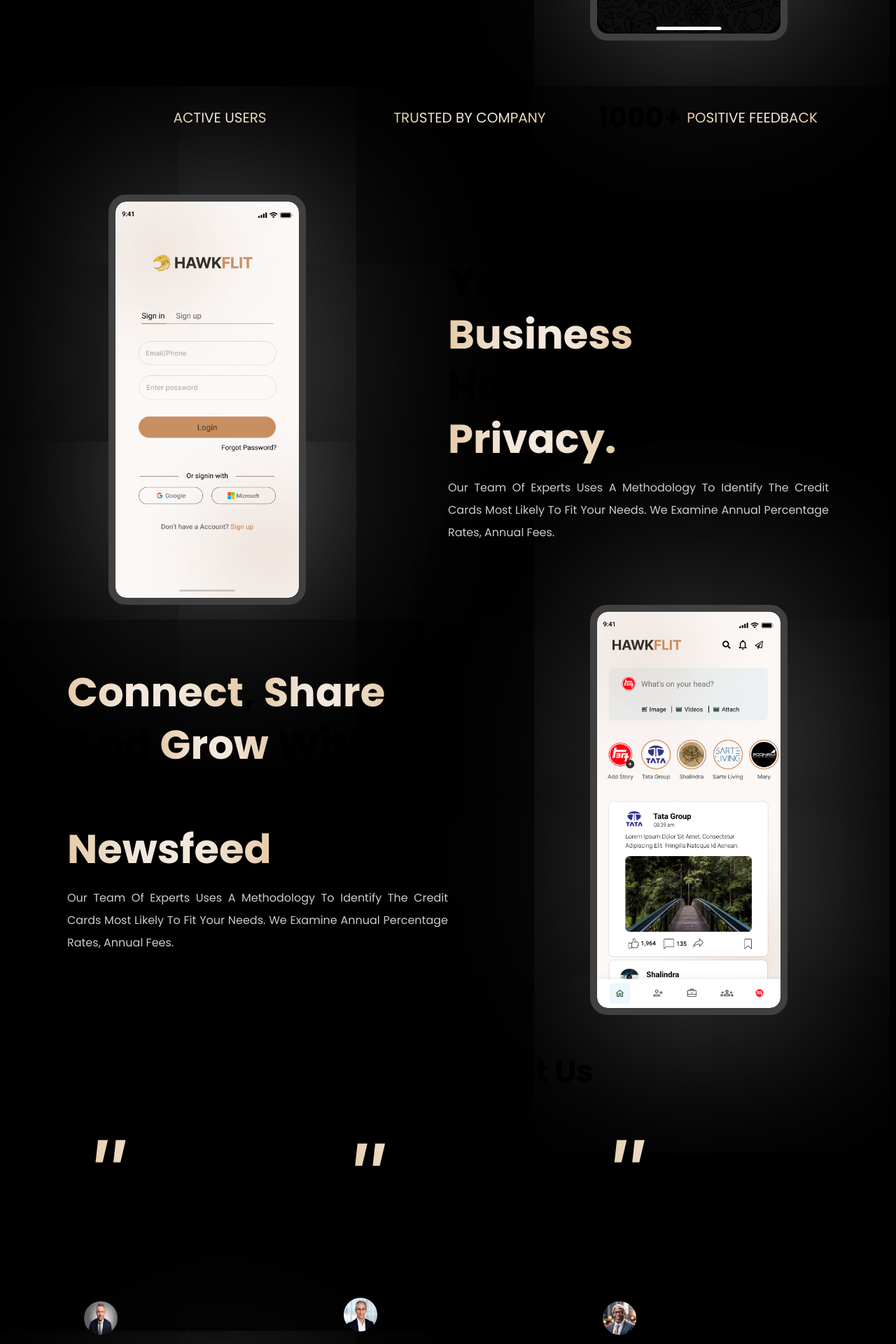
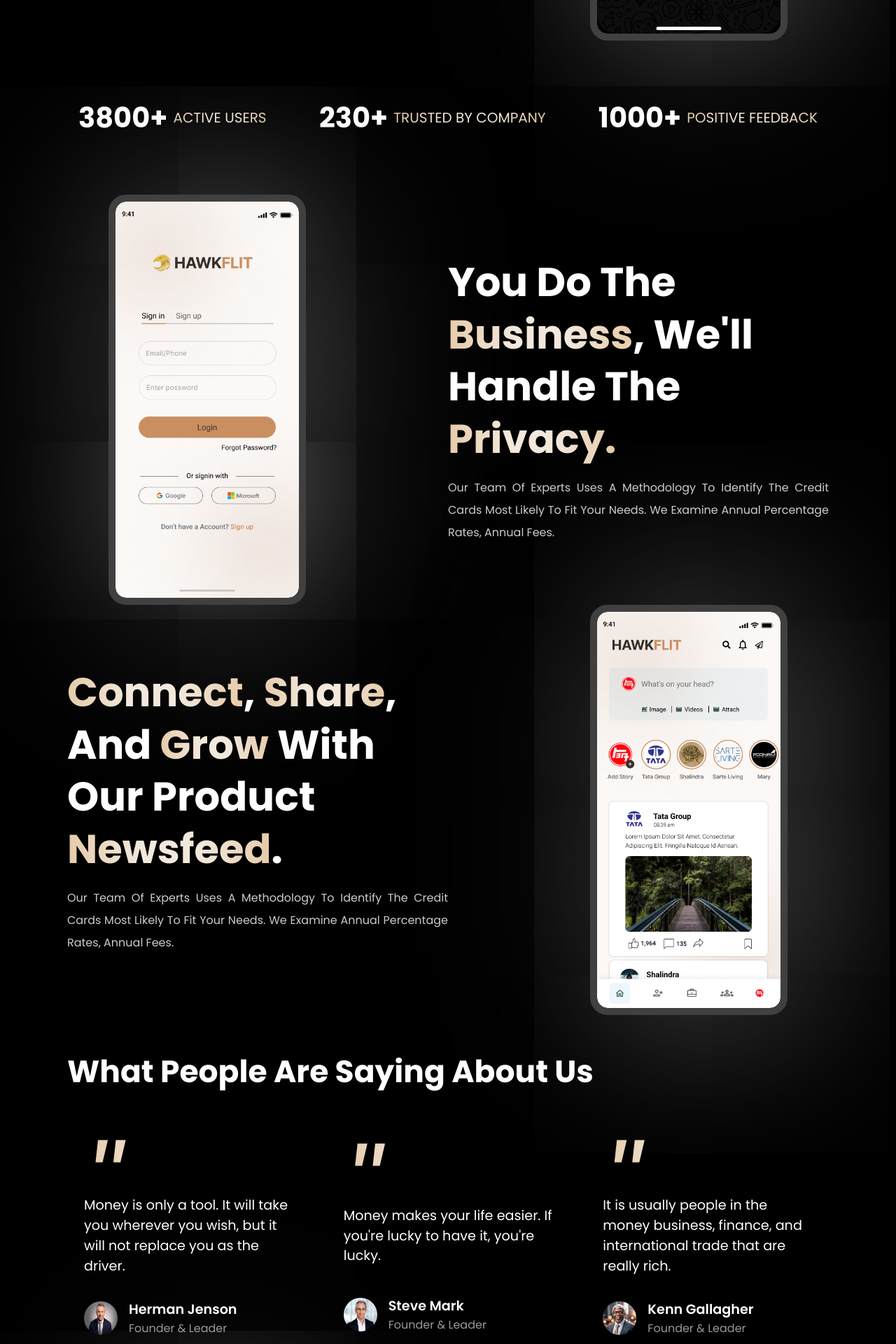
Before and after one commit to WebGrasper/hawkflit-site, a Next.js app: page / in a window 1280 px wide. Shown: the part 640-2560 px from the top of the page at 70% size. Built offline with nearby package versions, Linux system fonts and the light colour scheme.

Commit message:
Fix color issues at home page

```diff
--- a/styles/Home.module.css
+++ b/styles/Home.module.css
@@ -40,6 +40,7 @@
   -webkit-line-clamp: 2;
   z-index: 1;
   width: 100%;
+  color: white;
   word-break: break-word;
   text-transform: capitalize;
 }
@@ -107,6 +108,7 @@
 
 .statsContainer h3 {
   font-size: 2.5rem;
+  color: white;
 }
 
 .statsContainer p {
@@ -159,6 +161,7 @@
   -webkit-line-clamp: 2;
   z-index: 1;
   width: 100%;
+  color: white;
   word-break: break-word;
   text-transform: capitalize;
 }
@@ -211,6 +214,7 @@
   -webkit-line-clamp: 2;
   z-index: 1;
   width: 100%;
+  color: white;
   word-break: break-word;
   text-transform: capitalize;
 }
@@ -278,6 +282,7 @@
   z-index: 1;
   font-size: clamp(2.25rem, 4vw, 2.75rem);
   width: 100%;
+  color: white;
   text-align: left;
   word-break: break-word;
   text-transform: capitalize;
@@ -334,6 +339,7 @@
 .reviewContainer > p:nth-child(2) {
   font-size: 1.2rem;
   line-height: 1.5;
+  color: white;
 }
 
 .reviewerContainer {
@@ -351,10 +357,12 @@
 .reviewerProfileDetails > p:first-child {
   font-weight: 600;
   font-size: 1.2rem;
+  color: white;
 }
 
 .reviewerProfileDetails > p:last-child {
   opacity: 0.6;
+  color: white;
 }
 
 .section6Container1 {
@@ -385,6 +393,7 @@
   -webkit-line-clamp: 2;
   z-index: 1;
   width: 100%;
+  color: white;
   word-break: break-word;
   text-transform: capitalize;
 }
@@ -456,6 +465,7 @@
   -webkit-line-clamp: 2;
   z-index: 1;
   width: 100%;
+  color: white;
   word-break: break-word;
   text-transform: capitalize;
 }
```
